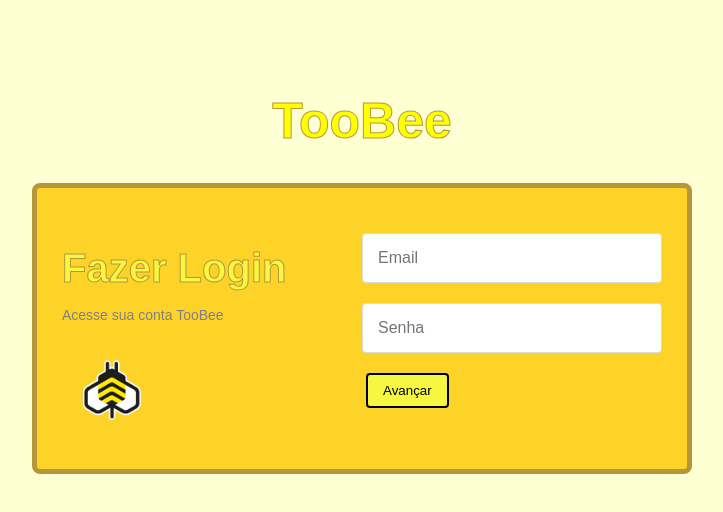
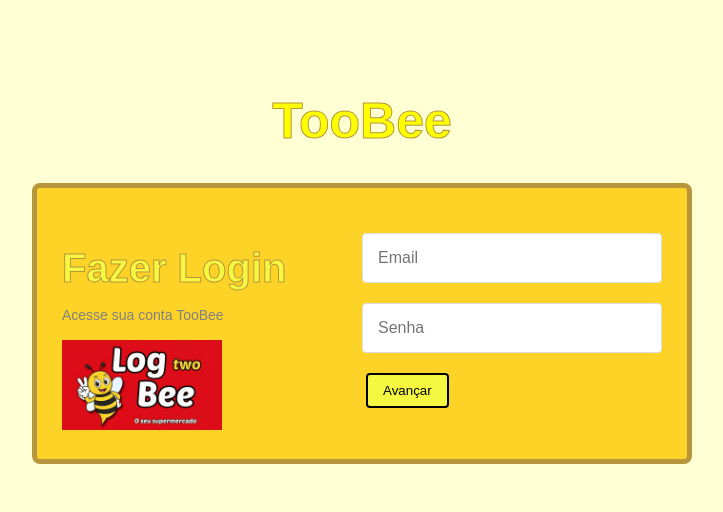
Before and after one commit to mcabete/WMS-ESCOLA, a plain HTML site: page HTML/1pagina.html in a window 1280 px wide. Shown: the whole page, without its empty margins (278-1001 px from the left). Drawn offline with Linux system fonts and the light colour scheme.

Commit message:
1° pagina finalizada

```diff
--- a/CSS/1pagina.css
+++ b/CSS/1pagina.css
@@ -40,8 +40,8 @@
     line-height: 1.5;
 }
 .esquerda img{
-    width: 100px;
-    height: auto;
+    width: 160px;
+    height: 90px;
 }
 .direita{
     width: 50%;
--- a/HTML/1pagina.html
+++ b/HTML/1pagina.html
@@ -13,7 +13,7 @@
         <div class="esquerda">
             <h2>Fazer Login</h2>
             <p>Acesse sua conta TooBee</p>
-            <img src="/Imagens/Bee.png" alt="">
+            <img id="logo" src="/Imagens/logo (3 administração).jpg" alt="">
         </div>
 
         <div class="direita">
```
